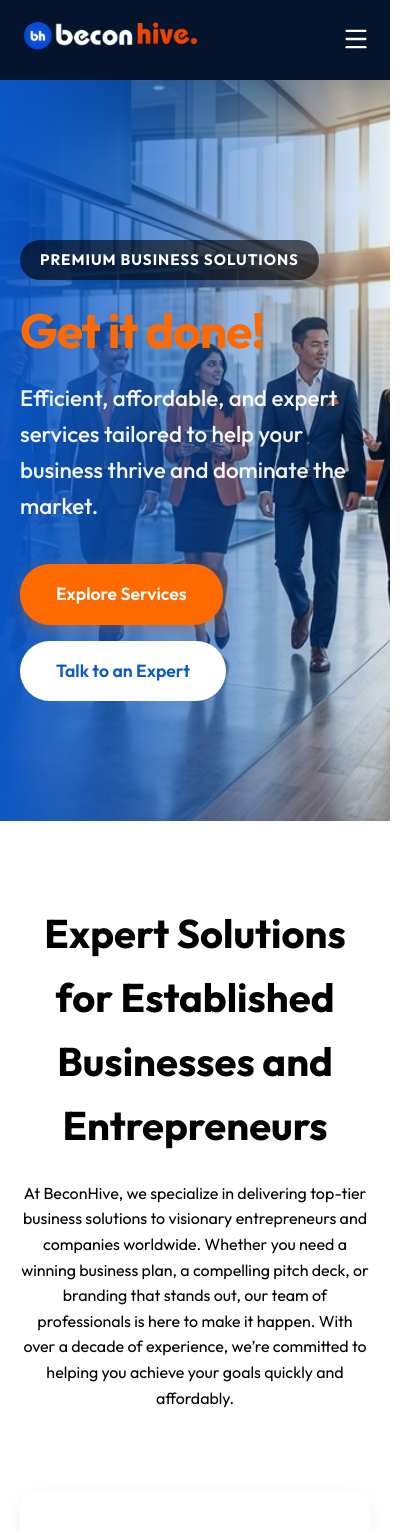
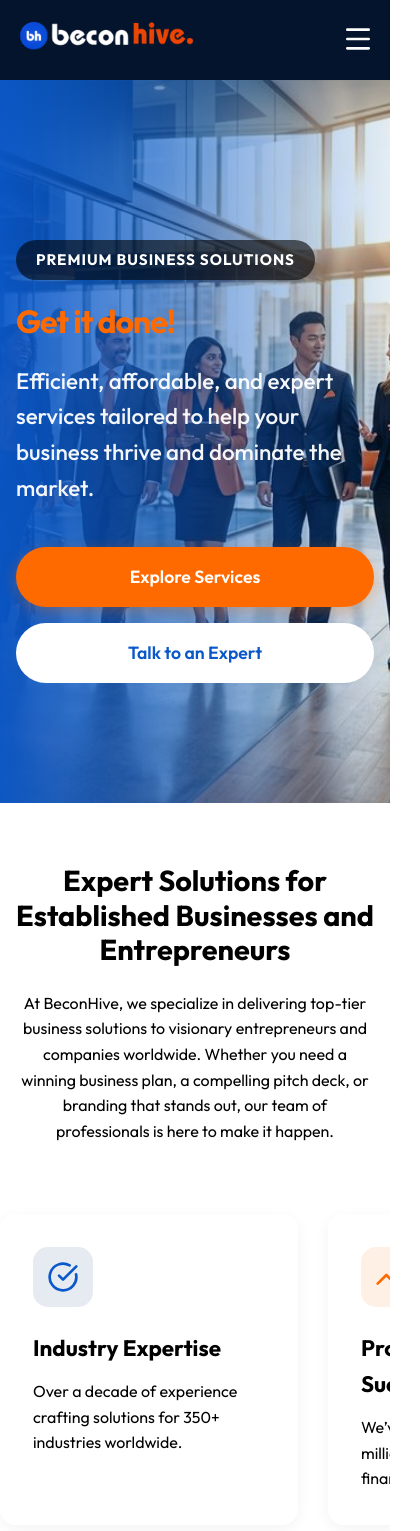
Before and after one commit to Korexer/beconhive-main, a React (Vite) app: page / in a window 390 px wide. Shown: the top 1531 px of the page, 420 px wide, since content can reach past the window. Built offline with nearby package versions, Linux system fonts and the light colour scheme.

Commit message:
Professional Mobile Optimization (Fiverr-inspired horizontal scroll, high-end navbar, and zero desktop impact)

```diff
--- a/src/index.css
+++ b/src/index.css
@@ -140,10 +140,54 @@ main > * {
   background-color: var(--bg-light-blue);
 }
 
-/* Gradient text emphasis */
-.text-gradient {
-  background: linear-gradient(135deg, var(--primary-blue), var(--primary-orange));
-  -webkit-background-clip: text;
-  -webkit-text-fill-color: transparent;
-  background-clip: text;
+/* Responsive System - Only impacts Mobile/Tablet views */
+@media (max-width: 991px) {
+  .section-padding {
+    padding: 60px 0;
+  }
+
+  .container {
+    padding: 0 16px;
+  }
+
+  /* Horizontal scroll for services/categories (Fiverr-like) */
+  .mobile-horizontal-scroll {
+    display: flex !important;
+    overflow-x: auto !important;
+    overflow-y: hidden;
+    scroll-snap-type: x mandatory;
+    gap: 16px;
+    padding: 10px 4px 20px 4px;
+    margin: 0 -16px; /* Bleed out of container */
+    padding-left: 16px;
+    padding-right: 16px;
+    -webkit-overflow-scrolling: touch;
+  }
+
+  .mobile-horizontal-scroll::-webkit-scrollbar {
+    display: none;
+  }
+
+  .mobile-horizontal-scroll > * {
+    flex: 0 0 calc(100% - 60px); /* Show one full card and a peek of the next */
+    scroll-snap-align: start;
+  }
+
+  /* Centered stack for simpler layouts */
+  .mobile-centered-stack {
+    display: flex;
+    flex-direction: column;
+    align-items: center;
+    text-align: center;
+  }
+
+  /* Typography Scaling */
+  h1 { font-size: 2.5rem !important; line-height: 1.2; }
+  h2 { font-size: 1.8rem !important; line-height: 1.2; }
+  h3 { font-size: 1.4rem !important; }
 }
+
+@media (max-width: 576px) {
+  h1 { font-size: 2rem !important; }
+  .btn { width: 100%; } /* Standard full-width buttons on small phones */
+}
--- a/src/pages/About.jsx
+++ b/src/pages/About.jsx
@@ -27,11 +27,11 @@ const About = () => {
       {/* intro */}
       <section className="section-padding">
         <div className="container">
-          <div style={{ display: 'flex', flexWrap: 'wrap', gap: '60px', alignItems: 'center' }}>
+          <div className="mobile-centered-stack" style={{ display: 'flex', flexWrap: 'wrap', gap: '60px', alignItems: 'center' }}>
             <div style={{ flex: '1 1 500px' }}>
               <h2 style={{ fontSize: '2.5rem', marginBottom: '24px' }}>About BeconHive</h2>
               <p style={{ marginBottom: '20px' }}>
-                Beconhive is a professional service provider specializing in business plan writing, pitch decks, grant proposals, landing pages, Social Media Management, Branding, Digital Video Creation, WordPress Web Dev, logo design, business cards, transcription, captioning, and trainings, and lot more.
+                Beconhive is a professional service provider specializing in business plan writing, pitch decks, grant proposals, and much more.
               </p>
               <p>
                 With a dedicated team of professionals, we’ve built our reputation on helping businesses across the globe achieve their growth goals efficiently and affordably.
@@ -105,7 +105,7 @@ const About = () => {
             </p>
           </div>
 
-          <div style={{ display: 'grid', gridTemplateColumns: 'repeat(auto-fit, minmax(300px, 1fr))', gap: '40px' }}>
+          <div className="mobile-horizontal-scroll" style={{ display: 'grid', gridTemplateColumns: 'repeat(auto-fit, minmax(300px, 1fr))', gap: '40px' }}>
             <div className="glass-card card-hover" style={{ padding: '40px' }}>
               <h3 style={{ fontSize: '1.5rem', marginBottom: '16px', color: 'var(--primary-blue)' }}>Professional Writers</h3>
               <p>Our team of expert business plan writers brings extensive industry experience. We’ve conducted research in over 350 industries and are well-versed in crafting custom business plans.</p>
--- a/src/pages/Home.jsx
+++ b/src/pages/Home.jsx
@@ -66,32 +66,32 @@ const Home = () => {
 
       {/* Intro Section */}
       <section className="section-padding">
-        <div className="container">
-          <div style={{ textAlign: 'center', maxWidth: '800px', margin: '0 auto', marginBottom: '80px' }}>
+        <div className="container" style={{ padding: '0 16px' }}>
+          <div style={{ textAlign: 'center', maxWidth: '800px', margin: '0 auto', marginBottom: '60px' }}>
             <h2 style={{ fontSize: '2.5rem', marginBottom: '24px' }}>Expert Solutions for Established Businesses and Entrepreneurs</h2>
-            <p>At BeconHive, we specialize in delivering top-tier business solutions to visionary entrepreneurs and companies worldwide. Whether you need a winning business plan, a compelling pitch deck, or branding that stands out, our team of professionals is here to make it happen. With over a decade of experience, we’re committed to helping you achieve your goals quickly and affordably.</p>
+            <p>At BeconHive, we specialize in delivering top-tier business solutions to visionary entrepreneurs and companies worldwide. Whether you need a winning business plan, a compelling pitch deck, or branding that stands out, our team of professionals is here to make it happen.</p>
           </div>
 
-          <div style={{ display: 'grid', gridTemplateColumns: 'repeat(auto-fit, minmax(300px, 1fr))', gap: '30px' }}>
-            <div className="glass-card card-hover" style={{ padding: '40px' }}>
+          <div className="mobile-horizontal-scroll" style={{ display: 'grid', gridTemplateColumns: 'repeat(auto-fit, minmax(300px, 1fr))', gap: '30px' }}>
+            <div className="glass-card card-hover" style={{ padding: '32px' }}>
               <div style={{ width: '60px', height: '60px', background: 'rgba(10, 50, 115, 0.1)', borderRadius: '15px', display: 'flex', alignItems: 'center', justifyContent: 'center', color: 'var(--primary-blue)', marginBottom: '24px' }}>
                 <CheckCircle size={32} />
               </div>
-              <h3 style={{ fontSize: '1.5rem', marginBottom: '16px' }}>Industry Expertise</h3>
+              <h3 style={{ fontSize: '1.4rem', marginBottom: '12px' }}>Industry Expertise</h3>
               <p>Over a decade of experience crafting solutions for 350+ industries worldwide.</p>
             </div>
-            <div className="glass-card card-hover" style={{ padding: '40px' }}>
+            <div className="glass-card card-hover" style={{ padding: '32px' }}>
               <div style={{ width: '60px', height: '60px', background: 'rgba(255, 106, 0, 0.1)', borderRadius: '15px', display: 'flex', alignItems: 'center', justifyContent: 'center', color: 'var(--primary-orange)', marginBottom: '24px' }}>
                 <TrendingUp size={32} />
               </div>
-              <h3 style={{ fontSize: '1.5rem', marginBottom: '16px' }}>Proven Funding Success</h3>
+              <h3 style={{ fontSize: '1.4rem', marginBottom: '12px' }}>Proven Funding Success</h3>
               <p>We’ve helped clients secure millions in equity and debt financing for growth.</p>
             </div>
-            <div className="glass-card card-hover" style={{ padding: '40px' }}>
+            <div className="glass-card card-hover" style={{ padding: '32px' }}>
               <div style={{ width: '60px', height: '60px', background: 'rgba(10, 50, 115, 0.1)', borderRadius: '15px', display: 'flex', alignItems: 'center', justifyContent: 'center', color: 'var(--primary-blue)', marginBottom: '24px' }}>
                 <BarChart3 size={32} />
               </div>
-              <h3 style={{ fontSize: '1.5rem', marginBottom: '16px' }}>Comprehensive Solutions</h3>
+              <h3 style={{ fontSize: '1.4rem', marginBottom: '12px' }}>Comprehensive Solutions</h3>
               <p>From business plans to branding, we offer a full range of tailored services.</p>
             </div>
           </div>
@@ -102,10 +102,10 @@ const Home = () => {
       <section style={{ padding: '100px 0', background: 'var(--color-black)', color: 'var(--color-white)' }}>
         <div className="container">
           <div style={{ display: 'flex', flexWrap: 'wrap', gap: '60px', alignItems: 'center' }}>
-            <div style={{ flex: '1 1 500px' }}>
+            <div className="mobile-centered-stack" style={{ flex: '1 1 500px' }}>
               <h2 style={{ fontSize: '2.5rem', color: 'var(--color-white)', marginBottom: '20px' }}>Satisfied Customers</h2>
               <p style={{ color: '#94a3b8', fontSize: '1.2rem', marginBottom: '40px' }}>
-                Join the ranks of our delighted clients who have successfully achieved their business goals with our expert services. We build trust by delivering breathtaking results.
+                Join the ranks of our delighted clients who have successfully achieved their business goals. We build trust by delivering breathtaking results.
               </p>
               <div style={{ background: 'rgba(255,255,255,0.05)', padding: '40px 60px', borderRadius: '30px', border: '1px solid rgba(255,255,255,0.1)', display: 'inline-block' }}>
                 <AnimatedCounter end={2500} step={10} />
@@ -123,43 +123,39 @@ const Home = () => {
       {/* Case Studies Section */}
       <section className="section-padding bg-light">
         <div className="container">
-          <div style={{ textAlign: 'center', marginBottom: '60px' }}>
+          <div style={{ textAlign: 'center', marginBottom: '40px' }}>
             <h2 style={{ fontSize: '2.5rem' }}>Success Stories</h2>
-            <p>BeconHive delivering tailored solutions that drive business growth.</p>
+            <p>Tailored solutions that drive business growth.</p>
           </div>
 
-          <div style={{ display: 'grid', gridTemplateColumns: 'repeat(auto-fit, minmax(400px, 1fr))', gap: '40px' }}>
-
+          <div style={{ display: 'grid', gridTemplateColumns: 'repeat(auto-fit, minmax(320px, 1fr))', gap: '30px' }}>
             {/* Case Study 1 */}
             <div className="glass-card" style={{ overflow: 'hidden', display: 'flex', flexDirection: 'column' }}>
-              <div style={{ height: '240px', background: 'var(--primary-blue)', display: 'flex', alignItems: 'center', justifyContent: 'center', padding: '40px' }}>
-               <h3 style={{ color: 'white', fontSize: '2rem', textAlign: 'center' }}>Tech Startup Secures $500k</h3>
+              <div style={{ height: '200px', background: 'var(--primary-blue)', display: 'flex', alignItems: 'center', justifyContent: 'center', padding: '20px' }}>
+                 <h3 style={{ color: 'white', fontSize: '1.6rem', textAlign: 'center' }}>Tech Startup Secures $500k</h3>
               </div>
-              <div style={{ padding: '40px', flex: 1, display: 'flex', flexDirection: 'column' }}>
-                <h3 style={{ fontSize: '1.5rem', marginBottom: '16px' }}>Startup Business Secures Funding</h3>
-                <p style={{ marginBottom: '20px' }}><strong>The Challenge:</strong> A tech startup was struggling to secure investor funding due to a poorly structured business plan and an unconvincing pitch deck. They needed $500,000 in funding.</p>
-                <p style={{ marginBottom: '20px' }}><strong>BeconHive’s Solution:</strong> We created a comprehensive business plan highlighting its innovative product and potential for growth, along with a compelling pitch deck.</p>
-                <div style={{ marginTop: 'auto', padding: '20px', background: 'var(--bg-light-blue)', borderRadius: '12px', borderLeft: '4px solid var(--primary-orange)' }}>
-                  <strong>Result:</strong> Within three months, the startup secured $500,000 in funding. They successfully launched their product and are now scaling.
+              <div style={{ padding: '30px', flex: 1, display: 'flex', flexDirection: 'column' }}>
+                <h3 style={{ fontSize: '1.3rem', marginBottom: '12px' }}>Startup Funding Success</h3>
+                <p style={{ marginBottom: '16px', fontSize: '0.95rem' }}><strong>Challenge:</strong> Tech startup needed $500,000 but lacked a convincing strategy and pitch deck.</p>
+                <div style={{ marginTop: 'auto', padding: '20px', background: 'var(--bg-white)', borderRadius: '12px', borderLeft: '4px solid var(--primary-orange)' }}>
+                  <strong>Result:</strong> Secured $500,000 in funding within 3 months and successfully scaled.
                 </div>
               </div>
             </div>
 
             {/* Case Study 2 */}
             <div className="glass-card" style={{ overflow: 'hidden', display: 'flex', flexDirection: 'column' }}>
-              <div style={{ height: '240px', background: 'var(--primary-orange)', display: 'flex', alignItems: 'center', justifyContent: 'center', padding: '40px' }}>
-                <h3 style={{ color: 'white', fontSize: '2rem', textAlign: 'center' }}>Retail Brand Traffic Up 40%</h3>
+              <div style={{ height: '200px', background: 'var(--primary-orange)', display: 'flex', alignItems: 'center', justifyContent: 'center', padding: '20px' }}>
+                <h3 style={{ color: 'white', fontSize: '1.6rem', textAlign: 'center' }}>Retail Traffic Up 40%</h3>
               </div>
-              <div style={{ padding: '40px', flex: 1, display: 'flex', flexDirection: 'column' }}>
-                <h3 style={{ fontSize: '1.5rem', marginBottom: '16px' }}>Small Business Game-Changing Branding</h3>
-                <p style={{ marginBottom: '20px' }}><strong>The Challenge:</strong> A small retail business wanted to refresh its branding and create a professional online presence but lacked the cohesive strategy.</p>
-                <p style={{ marginBottom: '20px' }}><strong>BeconHive’s Solution:</strong> We provided a full branding package: a modern logo, responsive WordPress website, and an ongoing social media management strategy.</p>
-                <div style={{ marginTop: 'auto', padding: '20px', background: 'var(--bg-light-blue)', borderRadius: '12px', borderLeft: '4px solid var(--primary-blue)' }}>
-                  <strong>Result:</strong> Website traffic increased 40% in two months. Social media following grew by 150%, leading to higher sales and brand visibility.
+              <div style={{ padding: '30px', flex: 1, display: 'flex', flexDirection: 'column' }}>
+                <h3 style={{ fontSize: '1.3rem', marginBottom: '12px' }}>Global Branding Results</h3>
+                <p style={{ marginBottom: '16px', fontSize: '0.95rem' }}><strong>Challenge:</strong> Small retail brand wanted a cohesive strategy and professional online presence.</p>
+                <div style={{ marginTop: 'auto', padding: '20px', background: 'var(--bg-white)', borderRadius: '12px', borderLeft: '4px solid var(--primary-blue)' }}>
+                  <strong>Result:</strong> Traffic increased 40% and social following grew 150% in 60 days.
                 </div>
               </div>
             </div>
-
           </div>
         </div>
       </section>
```
Also changed, not shown: src/components/Footer.jsx (+5 -5 lines), src/components/Navbar.jsx (+43 -2 lines).
